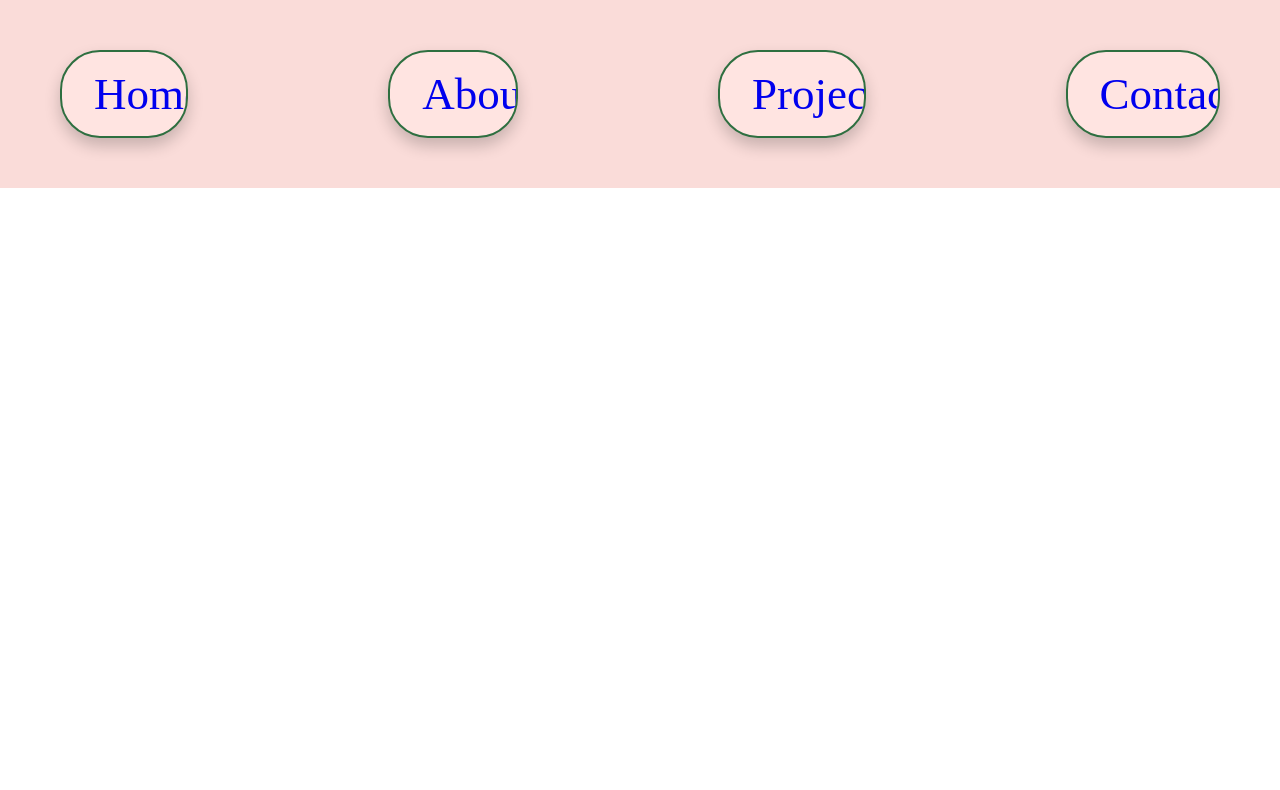
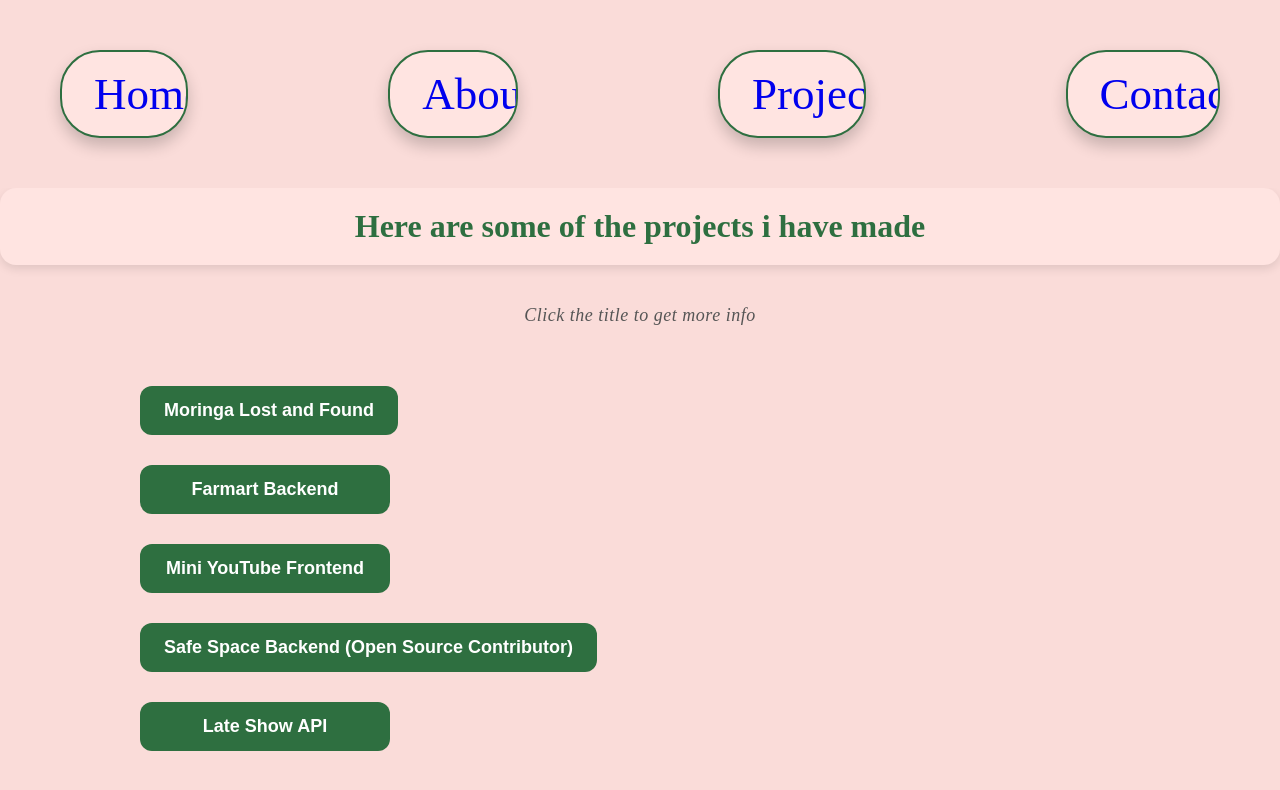
Before and after one commit to Cristinakamuthu/Cristina, a React (Vite) app: page /projects in a window 1280 px wide. Shown: the top 790 px of the page. Built offline with nearby package versions, Linux system fonts and the light colour scheme; a web font is replaced by a local one.

Commit message:
completed the contacts page

```diff
--- a/src/components/Projects.jsx
+++ b/src/components/Projects.jsx
@@ -1,11 +1,18 @@
 import React from 'react'
 import Navbar from './Navbar'
+import Template from './Template'
 const Projects = () => {
   return (
-    <div>
+    <div className="home-page">
       <header>
       <Navbar/>
     </header>
+    <div>
+      <h1 className='page-title'>Here are some of the projects i have made </h1>
+      <p className="instruction-text">Click the title to get more info</p>
+
+      <Template />
+    </div>
 
     </div>
   )
--- a/src/components/Template.jsx
+++ b/src/components/Template.jsx
@@ -1,91 +1,133 @@
-import React from 'react'
+import React, { useState } from 'react';
+
+
+const ProjectCard = ({ title, link, description, features }) => {
+  const [open, setOpen] = useState(false);
+
+  return (
+    <div className={`card-row ${open ? 'open' : ''}`}>
+      <button className="card-title" onClick={() => setOpen(!open)}>
+        {title}
+      </button>
+
+      {open && (
+        <div className="card-content">
+          <a
+            className="card-link"
+            href={link}
+            target="_blank"
+            rel="noopener noreferrer"
+          >
+            View on GitHub ↗
+          </a>
+          <p className="card-description">{description}</p>
+          <ul className="card-features">
+            {Object.entries(features).map(([key, val], index) => (
+              <li key={index}>
+                <strong>{key}:</strong> {val}
+              </li>
+            ))}
+          </ul>
+        </div>
+      )}
+    </div>
+  );
+};
 
 const Template = () => {
   const apis = {
     moringaLostAndFound: {
       title: "Moringa Lost and Found",
       link: "https://github.com/Cristinakamuthu/moringa-lost-and-found-backend-1",
-      description: "A Flask API that allows users to report lost or found items within the Moringa community. It includes user authentication, item management, and admin controls.",
+      description: "A Flask API that allows users to report lost or found items within the Moringa community.",
       features: {
         "User Authentication with JWT": "Users can create accounts and log in. JWT tokens are used to protect routes and maintain secure sessions.",
-        "Lost & Found Management": "Logged-in users can create, update, or delete item reports. All items are stored and retrieved through API endpoints.",
+        "Lost & Found Management": "Logged-in users can create, update, or delete item reports.",
         "Admin Controls": "Admins can manage user accounts and moderate reported content.",
-        "RESTful Routes": "The API uses HTTP methods (GET, POST, PUT, DELETE) following REST principles.",
-        "Password Security": "User passwords are hashed before being stored to improve security.",
-        "CORS Configuration": "CORS is enabled to allow safe communication between the frontend and backend.",
-        "Database Management": "Uses SQLite for local data storage, and Flask-Migrate to handle database migrations."
+        "RESTful Routes": "The API uses HTTP methods (GET, POST, PUT, DELETE).",
+        "Password Security": "User passwords are hashed before storage.",
+        "CORS Configuration": "CORS is enabled for safe frontend-backend comms.",
+        "Database Management": "Uses SQLite and Flask-Migrate for DB setup."
       }
     },
 
     farmart: {
       title: "Farmart Backend",
       link: "https://github.com/Cristinakamuthu/farmat-backend",
-      description: "Backend API for an online marketplace that connects farmers with buyers. It supports user roles, product listings, orders, and authentication.",
+      description: "Backend API for an online marketplace connecting farmers with buyers.",
       features: {
-        "User and Farmer Accounts": "Both buyers and farmers can register and log in securely using JWT tokens.",
-        "Animal Listings (CRUD)": "Farmers can post, update, or remove animal listings from the platform.",
-        "Cart and Checkout System": "Buyers can add animals to their cart and complete orders.",
-        "Admin Dashboard": "Admins have access to manage users, products, and order history.",
-        "RESTful API Design": "Follows REST conventions to make frontend integration easier.",
-        "Data Security": "Sensitive routes are protected using token-based authorization.",
-        "SQLite and Flask-Migrate": "Stores application data using SQLite, with migrations handled by Flask-Migrate.",
-        "CORS Support": "Frontend and backend can communicate securely using configured CORS headers."
+        "User and Farmer Accounts": "Buyers and farmers register/login with JWT.",
+        "Animal Listings (CRUD)": "Farmers manage animal listings.",
+        "Cart and Checkout System": "Buyers can order animals.",
+        "Admin Dashboard": "Admins manage users, products, and orders.",
+        "RESTful API Design": "Follows REST standards.",
+        "Data Security": "Protected with token-based auth.",
+        "SQLite and Flask-Migrate": "Handles DB + migrations.",
+        "CORS Support": "Frontend and backend talk securely."
       }
     },
 
     miniYouTube: {
       title: "Mini YouTube Frontend",
       link: "https://github.com/Cristinakamuthu/mini_youtube",
-      description: "A React frontend that allows users to search and watch YouTube videos. Built using the YouTube Data API.",
+      description: "A React frontend to search and watch YouTube videos.",
       features: {
-        "Video Search and Playback": "Users can search videos by keywords and play them directly in the app.",
-        "Responsive Layout": "The UI adjusts properly on mobile, tablet, and desktop screens.",
-        "Dynamic Routing": "Each video has its own route and detail page using React Router.",
-        "Component-Based Structure": "The app is built using reusable components for better code organization.",
-        "API Integration": "Uses YouTube Data API to fetch video information in real time.",
-        "Simple and Clean UI": "Designed with a focus on usability and clarity.",
-        "Planned Features": "In future, it will support user accounts, video uploads, comments, likes, ratings, and a dashboard for content creators."
+        "Video Search and Playback": "Search videos and play them.",
+        "Responsive Layout": "Works on all devices.",
+        "Dynamic Routing": "Each video has a detail page.",
+        "Component-Based Structure": "Clean, reusable components.",
+        "API Integration": "Uses YouTube Data API.",
+        "Simple and Clean UI": "Minimalist design.",
+        "Planned Features": "Account system, uploads, comments, dashboard."
       }
     },
 
     safeSpaceBackend: {
       title: "Safe Space Backend (Open Source Contributor)",
       link: "https://github.com/Jjumaaa/Safe-Space-Backend",
-      description: "An API for a mental health app that supports anonymous journaling and mood tracking. I contributed to the backend logic and improvements.",
+      description: "An API for anonymous journaling and mood tracking.",
       features: {
-        "Anonymous Journaling": "Users can write journal entries without revealing their identity.",
-        "Mood Tracking": "Helps users track how they feel over time through mood logs.",
-        "Therapist Interaction (Planned)": "Future versions will include structured communication with therapists.",
-        "JWT Authentication": "Token-based login system to protect user sessions and routes.",
-        "Database and Migrations": "Data is stored using SQLite and changes are managed using Flask-Migrate.",
-        "Team Collaboration": "Built by a team using GitHub branching and pull requests.",
-        "My Contributions": "Contributed on [Cristinakamuthu-patch-1](https://github.com/Jjumaaa/Safe-Space-Backend/compare/Cristinakamuthu-patch-1) and [Tina](https://github.com/Jjumaaa/Safe-Space-Backend/compare/Tina...main) branches, working on features and bug fixes.",
-        "Next Steps": "Plans include adding secure messaging and AI-based wellness suggestions."
+        "Anonymous Journaling": "Users write entries without ID.",
+        "Mood Tracking": "Track feelings over time.",
+        "Therapist Interaction (Planned)": "Future structured chat.",
+        "JWT Authentication": "Token-protected user sessions.",
+        "Database and Migrations": "SQLite + Flask-Migrate.",
+        "Team Collaboration": "GitHub collab with branches.",
+        "My Contributions": "See Cristinakamuthu-patch-1 on GitHub.",
+        "Next Steps": "Add messaging + AI suggestions."
       }
     },
 
     lateShowAPI: {
       title: "Late Show API",
       link: "https://github.com/Cristinakamuthu/Phase-4-Code-Challenge-Two-Late-Show-API",
-      description: "A Flask API built for managing late-night shows and performers. Developed as part of a learning challenge to demonstrate backend skills.",
+      description: "Flask API for managing late-night shows and performers.",
       features: {
-        "CRUD for Shows and Performers": "Users can create, update, and delete shows and performer entries.",
-        "JWT Login System": "Secure login system with token protection for private routes.",
-        "Authorization Logic": "Restricts actions based on whether the user is logged in.",
-        "RESTful Endpoints": "Follows REST structure for handling resources.",
-        "ORM with SQLAlchemy": "Handles database operations using Flask-SQLAlchemy.",
-        "Schema Validation": "Marshmallow is used to validate and serialize API data.",
-        "Simple Architecture": "The codebase is modular and easy to maintain.",
-        "Challenge Purpose": "Built as a timed challenge to apply real-world backend concepts."
+        "CRUD for Shows and Performers": "Full data management.",
+        "JWT Login System": "Secure token auth.",
+        "Authorization Logic": "Only logged-in users access private features.",
+        "RESTful Endpoints": "Clean structure.",
+        "ORM with SQLAlchemy": "DB actions with SQLAlchemy.",
+        "Schema Validation": "Data validation with Marshmallow.",
+        "Simple Architecture": "Easy to navigate.",
+        "Challenge Purpose": "Built as a backend timed challenge."
       }
     }
-  }
+  };
 
   return (
-    <div>
-      <h1>ffuyilojlk</h1>
+    <div className="template-container">
+      {Object.entries(apis).map(([key, data]) => (
+        <ProjectCard
+          key={key}
+          title={data.title}
+          link={data.link}
+          description={data.description}
+          features={data.features}
+        />
+      ))}
     </div>
   );
-}
+};
 
 export default Template;
--- a/src/index.css
+++ b/src/index.css
@@ -12,6 +12,7 @@
 .home-page {
   background-color: #FADCD9;
   font-family: "Libertinus Serif", serif;
+   height: 1000px;
 }
 
 .navbar {
@@ -135,3 +136,137 @@
   object-fit: cover;
 }
 /*  */
+.template-container {
+  display: flex;
+  flex-direction: column;
+  align-items: center;
+  padding: 30px;
+}
+
+.card-row {
+  display: flex;
+  align-items: flex-start;
+  gap: 20px;
+  margin-bottom: 30px;
+  width: 100%;
+  max-width: 1000px;
+}
+
+.card-title {
+  background-color: #2E6F40;
+  color: white;
+  padding: 14px 24px;
+  border: none;
+  border-radius: 12px;
+  font-weight: 700;
+  font-size: 18px;
+  cursor: pointer;
+  text-align: center;
+  min-width: 250px;
+  transition: background-color 0.2s ease;
+}
+
+.card-title:hover {
+  background-color: #245A33;
+}
+
+.card-content {
+  background-color: #FFE4E1;
+  padding: 20px;
+  border-radius: 12px;
+  box-shadow: 0 2px 10px rgba(0, 0, 0, 0.15);
+  max-width: 600px;
+  flex: 1;
+  animation: fadeIn 0.3s ease-in-out;
+}
+
+.card-link {
+  color: #2E6F40;
+  font-weight: 600;
+  font-size: 16px;
+  text-decoration: underline;
+  margin-bottom: 10px;
+  display: inline-block;
+}
+
+.card-link:hover {
+  color: #000;
+}
+
+.card-description {
+  font-size: 16px;
+  color: #000;
+  margin-bottom: 12px;
+  line-height: 1.6;
+}
+
+.card-features {
+  list-style-type: disc;
+  padding-left: 20px;
+  font-size: 15px;
+  color: #333;
+  line-height: 1.6;
+}
+
+@keyframes fadeIn {
+  from {
+    opacity: 0;
+    transform: translateX(10px);
+  }
+  to {
+    opacity: 1;
+    transform: translateX(0);
+  }
+}
+.page-title {
+  text-align: center;
+  font-size: 32px;
+  font-weight: 800;
+  margin-bottom: 40px;
+  color: #2E6F40;
+  background-color: #FFE4E1;
+  padding: 20px;
+  border-radius: 16px;
+  box-shadow: 0 4px 10px rgba(0, 0, 0, 0.1);
+}
+.instruction-text {
+  text-align: center;
+  font-size: 18px;
+  color: #555;
+  margin-bottom: 30px;
+  font-style: italic;
+  letter-spacing: 0.5px;
+}
+.contacts-container {
+  padding: 40px;
+  text-align: center;
+  background-color: #ffe4e1;
+  border-radius: 16px;
+  max-width: 700px;
+  margin: 0 auto;
+ /* padding-top: 100px; */
+}
+
+.contacts-title {
+  font-size: 50px;
+  color: #2e6f40;
+  margin-bottom: 20px;
+}
+
+.contacts-container p {
+  font-size: 20px;
+  margin: 10px 0;
+}
+
+.contacts-container a {
+  color: #2e6f40;
+  text-decoration: none;
+  font-weight: bold;
+}
+
+.contacts-container a:hover {
+  text-decoration: underline;
+}
+.box-stuff {
+  padding-top: 50px;
+}
```
Also changed, not shown: src/components/Contacts.jsx (+48 -8 lines).
